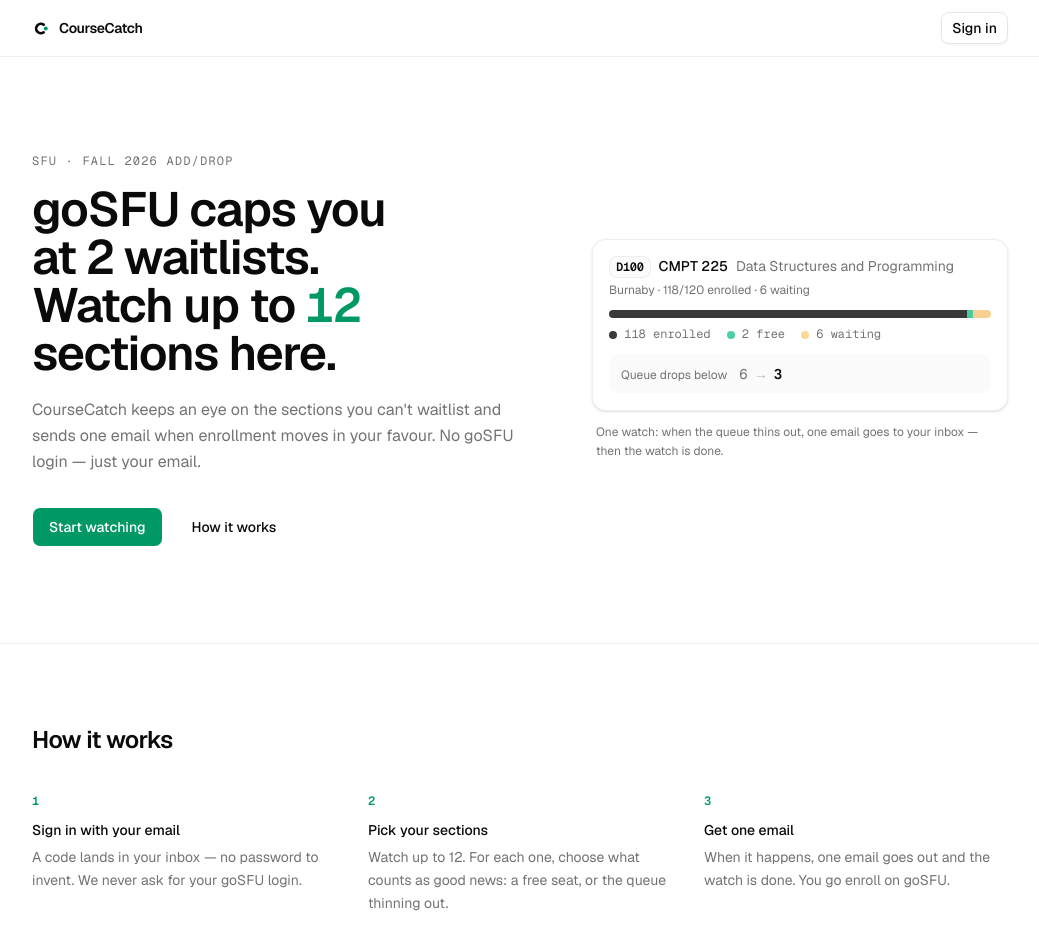
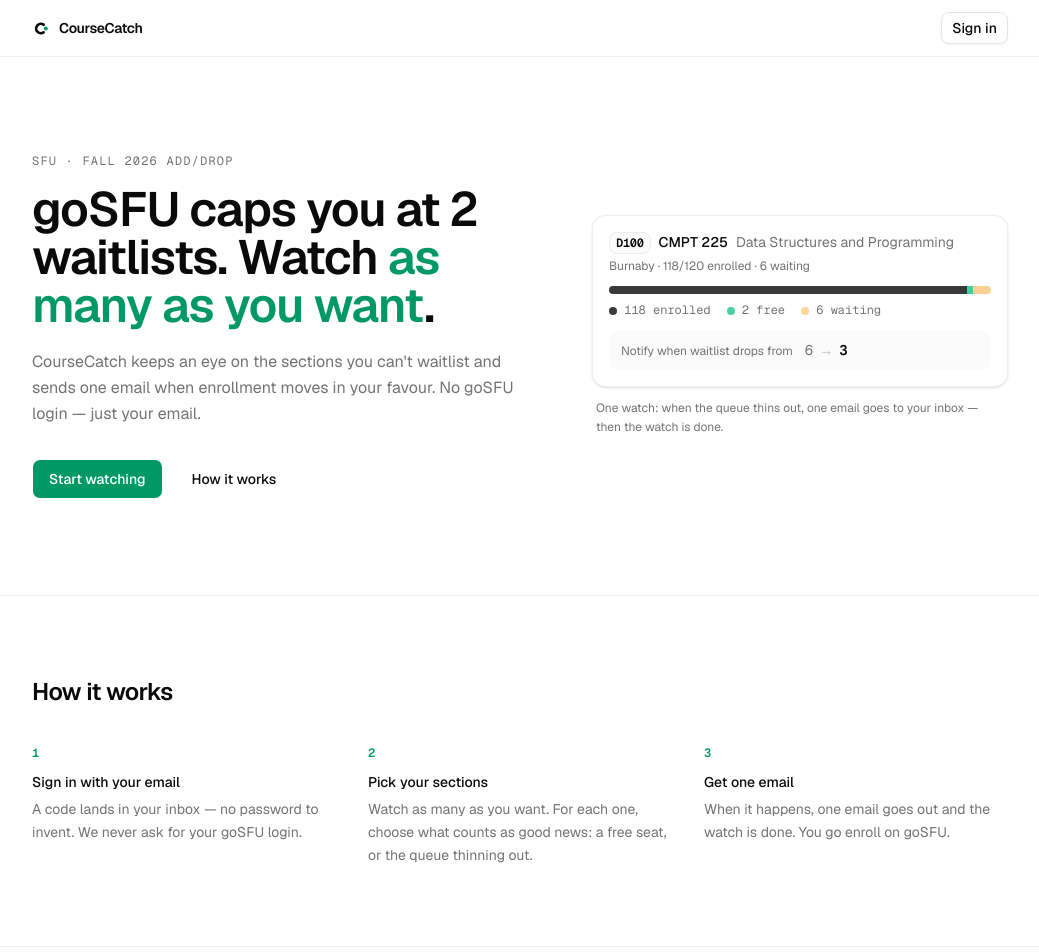
Before and after one commit to SMIT-1803/CourseCatch, a Next.js app in the folder web/: page / in a window 1280 px wide. Shown: the top 952 px of the page, without its empty margins (120-1159 px from the left). Built offline with nearby package versions, Linux system fonts and the light colour scheme; no server answers.

Commit message:
frontend v2

```diff
--- a/web/app/layout.tsx
+++ b/web/app/layout.tsx
@@ -22,7 +22,7 @@
     template: "%s · CourseCatch",
   },
   description:
-    "A shadow waitlist for SFU course enrollment. Watch up to twelve sections and get one email when enrollment moves in your favour.",
+    "A shadow waitlist for SFU course enrollment. Watch as many sections as you want and get one email when enrollment moves in your favour.",
 };
 
 export default function RootLayout({ children }: LayoutProps<"/">) {
--- a/web/app/opengraph-image.tsx
+++ b/web/app/opengraph-image.tsx
@@ -37,7 +37,7 @@
                     CourseCatch
                 </div>
                 <div style={{ display: "flex", fontSize: 36, color: "#a1a1aa", marginTop: 16, maxWidth: 900, lineHeight: 1.4 }}>
-                    goSFU caps you at 2 waitlists. Watch up to 12 sections here.
+                    goSFU caps you at 2 waitlists. Watch as many sections as you want.
                 </div>
                 <div style={{ display: "flex", fontSize: 24, color: "#52525b", marginTop: 48 }}>
                     Not affiliated with or endorsed by Simon Fraser University.
--- a/web/app/page.tsx
+++ b/web/app/page.tsx
@@ -69,7 +69,7 @@
         <h2 className="mt-8 flex items-baseline gap-2 px-1 text-sm font-medium">
           Watching
           <span className="font-mono text-xs tabular-nums text-muted-foreground">
-            {watchList.length}/12
+            {watchList.length}
           </span>
         </h2>
         <div className="mt-3">
--- a/web/components/landing/how-it-works.tsx
+++ b/web/components/landing/how-it-works.tsx
@@ -7,7 +7,7 @@
     {
         n: "2",
         title: "Pick your sections",
-        body: "Watch up to 12. For each one, choose what counts as good news: a free seat, or the queue thinning out.",
+        body: "Watch as many as you want. For each one, choose what counts as good news: a free seat, or the queue thinning out.",
     },
     {
         n: "3",
--- a/web/components/landing/landing-hero.tsx
+++ b/web/components/landing/landing-hero.tsx
@@ -11,10 +11,8 @@
             </p>
             <h1 className="mt-4 text-balance text-4xl font-semibold tracking-tight sm:text-5xl">
                 goSFU caps you at{" "}
-                <span className="font-mono tabular-nums">2</span> waitlists.
-                <br className="hidden sm:block" /> Watch up to{" "}
-                <span className="font-mono tabular-nums text-brand">12</span> sections
-                here.
+                <span className="font-mono tabular-nums">2</span> waitlists. Watch{" "}
+                <span className="text-brand">as many as you want</span>.
             </h1>
             <p className="mt-5 max-w-prose text-pretty text-base leading-relaxed text-muted-foreground">
                 CourseCatch keeps an eye on the sections you can&apos;t waitlist and
@@ -57,7 +55,9 @@
                     <CapacityBar enrolled={118} capacity={120} waitlist={6} />
                 </div>
                 <div className="mt-3 flex items-baseline gap-3 rounded-lg bg-muted/40 px-3 py-2.5">
-                    <span className="text-xs text-muted-foreground">Queue drops below</span>
+                    <span className="text-xs text-muted-foreground">
+                        Notify when waitlist drops from
+                    </span>
                     <span className="font-mono text-sm tabular-nums">
                         <span className="text-muted-foreground">6</span>
                         <span className="mx-1.5 text-muted-foreground/50">→</span>
--- a/web/components/watch-list.tsx
+++ b/web/components/watch-list.tsx
@@ -102,8 +102,8 @@
                 <p className="text-sm font-medium">You&apos;re not watching anything yet</p>
                 <p className="mx-auto mt-1 max-w-sm text-xs leading-relaxed text-muted-foreground">
                     Search above for a section and pick what you want to hear about.
-                    You&apos;ll get one email when it happens — up to twelve sections at a
-                    time.
+                    You&apos;ll get one email when it happens — watch as many sections as
+                    you want.
                 </p>
             </div>
         );
--- a/web/components/wordmark.tsx
+++ b/web/components/wordmark.tsx
@@ -12,7 +12,7 @@
     <span className={cn("flex items-center gap-2", className)}>
         <svg
             viewBox="0 0 32 32"
-            className="size-[19px] shrink-0"
+            className="size-4.75 shrink-0"
             aria-hidden="true"
         >
             <path
```
Also changed, not shown: 1 other file (tests, documents, lock files or other folders).
